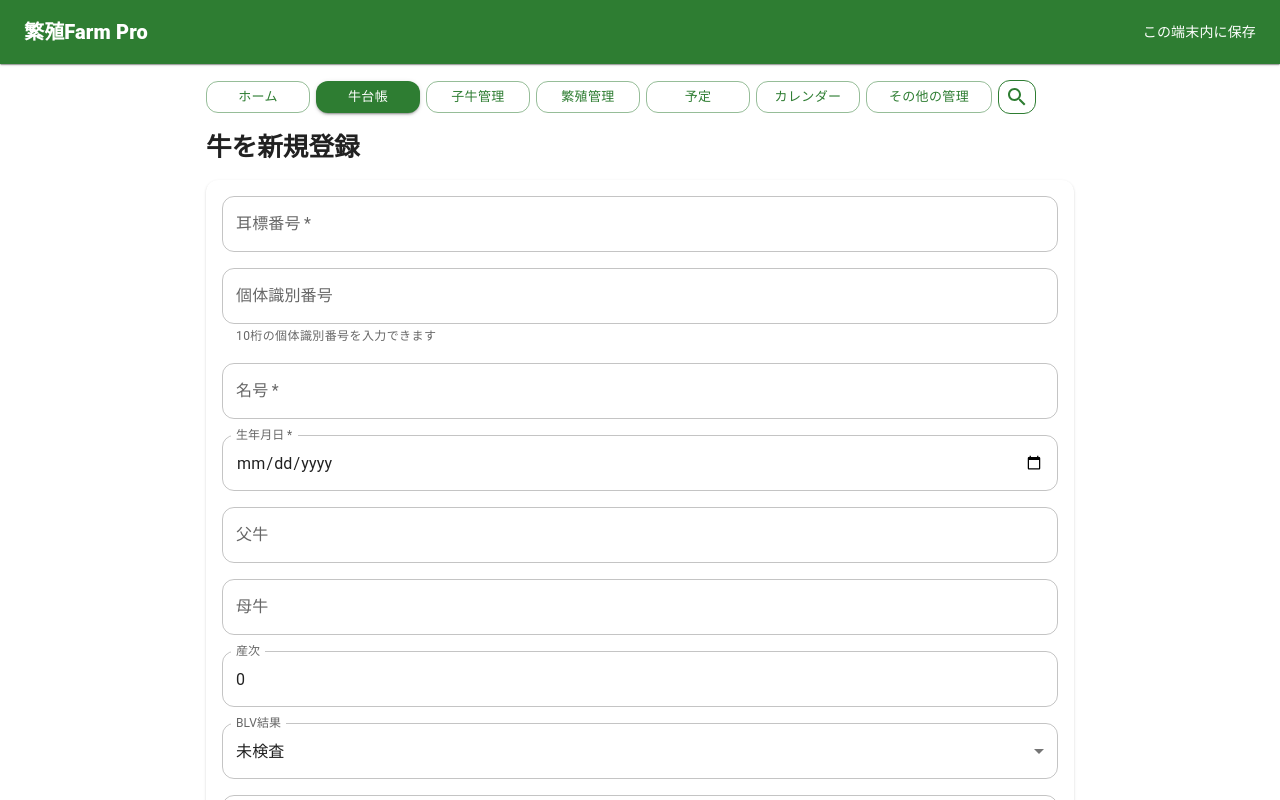
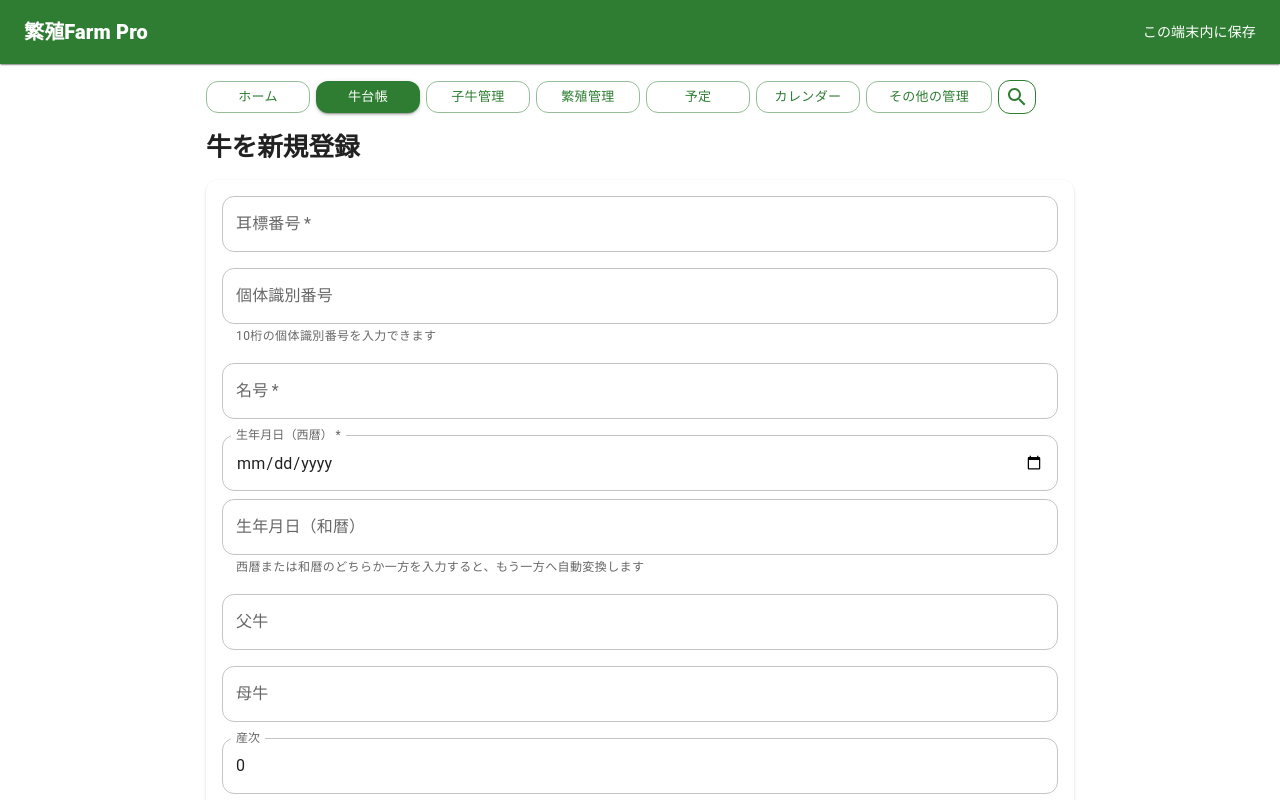
Before and after one commit to farmpro-iwate/FarmPro, a React (Vite) app in the folder client/: page /cattle/new in a window 1280 px wide. Shown: the top 800 px of the page. Built offline with nearby package versions, Linux system fonts and the light colour scheme.

Commit message:
Starter Pack 246: add era birthday input to cattle form

```diff
--- a/client/src/pages/CattleForm.tsx
+++ b/client/src/pages/CattleForm.tsx
@@ -1,6 +1,7 @@
 import { useEffect, useState } from 'react';
 import { useNavigate, useParams, Link as RouterLink } from 'react-router-dom';
 import { Alert, Button, Card, CardContent, MenuItem, Stack, TextField, Typography } from '@mui/material';
+import { BirthdayField } from '../components/BirthdayField';
 import { CattleInput } from '../types/cattle';
 import { createCattle, getCattle, updateCattle } from '../services/api';
 
@@ -114,14 +115,10 @@ export function CattleForm({ mode }: Props) {
               required
               fullWidth
             />
-            <TextField
-              label="生年月日"
-              type="date"
+            <BirthdayField
               value={form.birthday}
-              onChange={(e) => setValue('birthday', e.target.value)}
-              InputLabelProps={{ shrink: true }}
+              onChange={(value) => setValue('birthday', value)}
               required
-              fullWidth
             />
             <TextField
               label="父牛"
```
